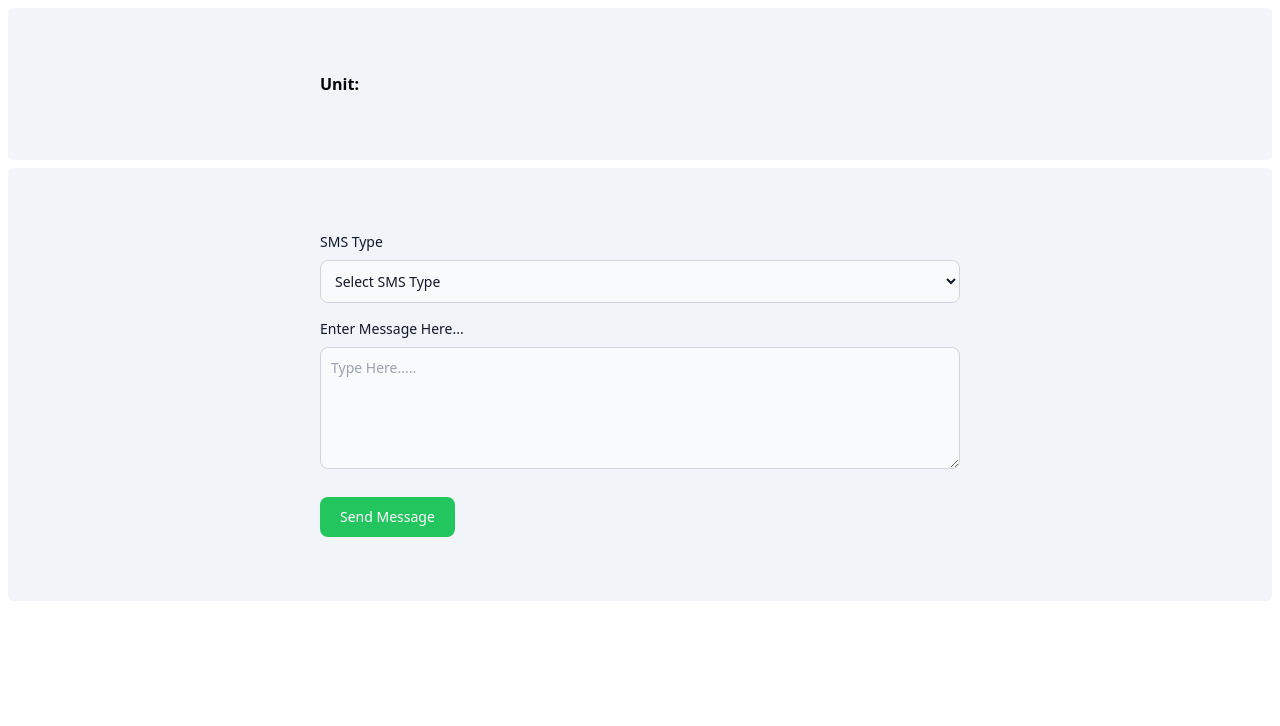
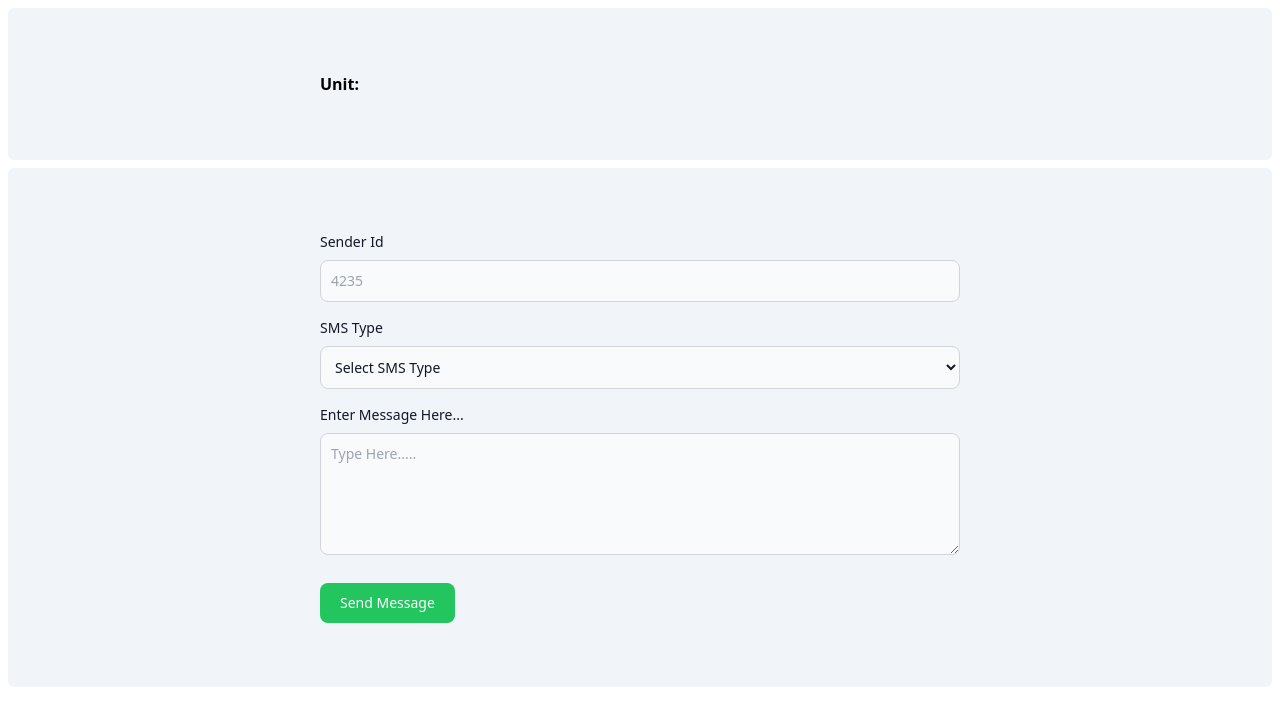
Before and after one commit to FahadDhruba/asms, a plain HTML site: page index.html in a window 1280 px wide. Drawn offline with nearby package versions, Linux system fonts and the light colour scheme; no server answers.

Commit message:
Added Input For SenderID

```diff
--- a/index.html
+++ b/index.html
@@ -22,6 +22,10 @@
 
 
             <div class="grid gap-4">
+                <div id="" class="w-full">
+                    <label for="sid" class="block mb-2 text-sm font-medium text-gray-900 dark:text-white">Sender Id</label>
+                    <input type="text" name="sid" id="sid" class="outline-none focus:ring-2 bg-gray-50 border border-gray-300 text-gray-900 text-sm rounded-lg focus:ring-green-300 focus:border-green-300 block w-full p-2.5 dark:bg-gray-700 dark:border-gray-600 dark:placeholder-gray-400 dark:text-white dark:focus:ring-green-300 dark:focus:border-green-300" placeholder="4235">
+                </div>
                 <div>
                     <label for="sendType" class="block mb-2 text-sm font-medium text-gray-900 dark:text-white">SMS Type</label>
                     <select id="sendType" class="outline-none bg-gray-50 border border-gray-300 text-gray-900 text-sm rounded-lg focus:ring-2 focus:ring-green-300 focus:border-green-300 block w-full p-2.5 dark:bg-gray-700 dark:border-gray-600 dark:placeholder-gray-400 dark:text-white dark:focus:ring-green-300 dark:focus:border-green-300">
```
